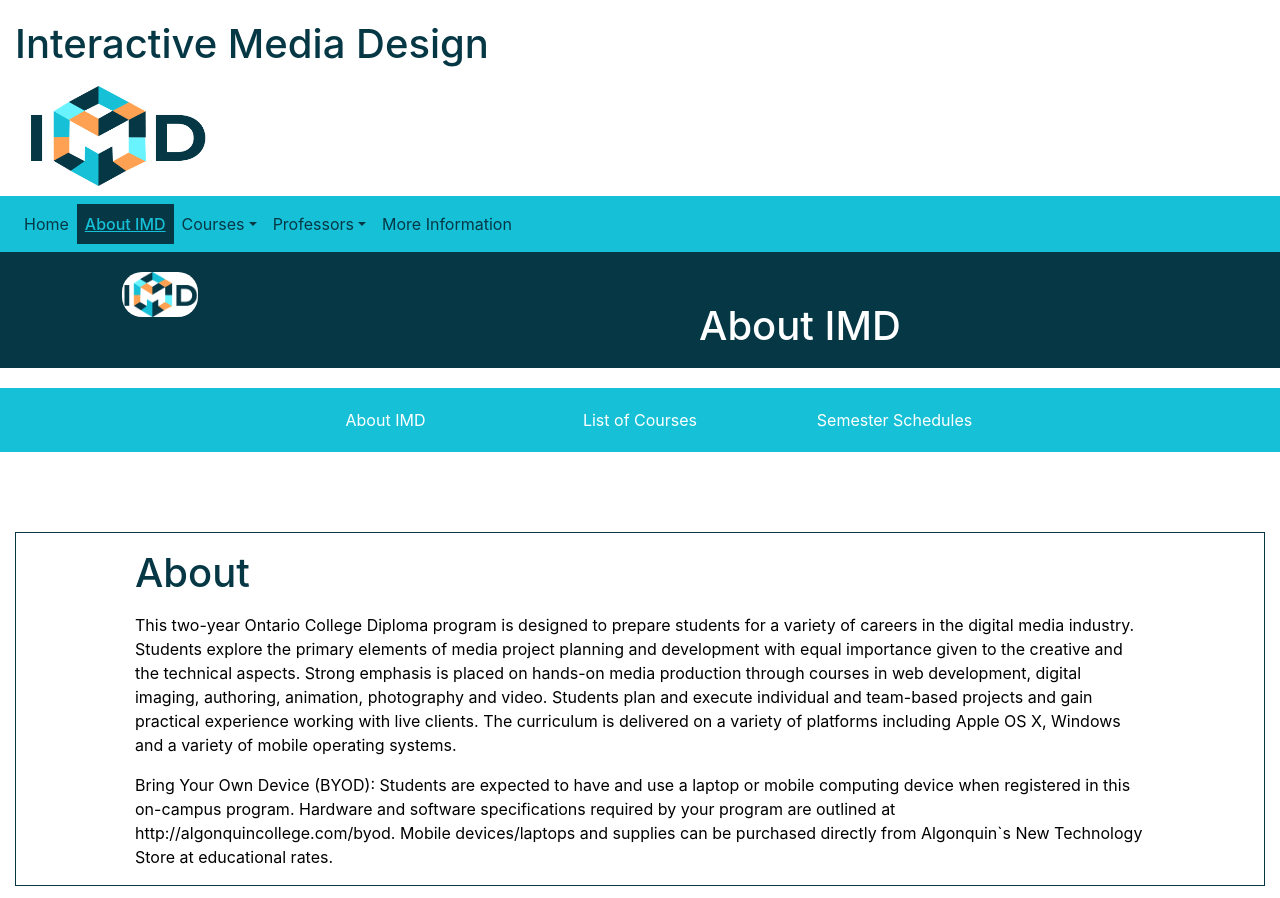
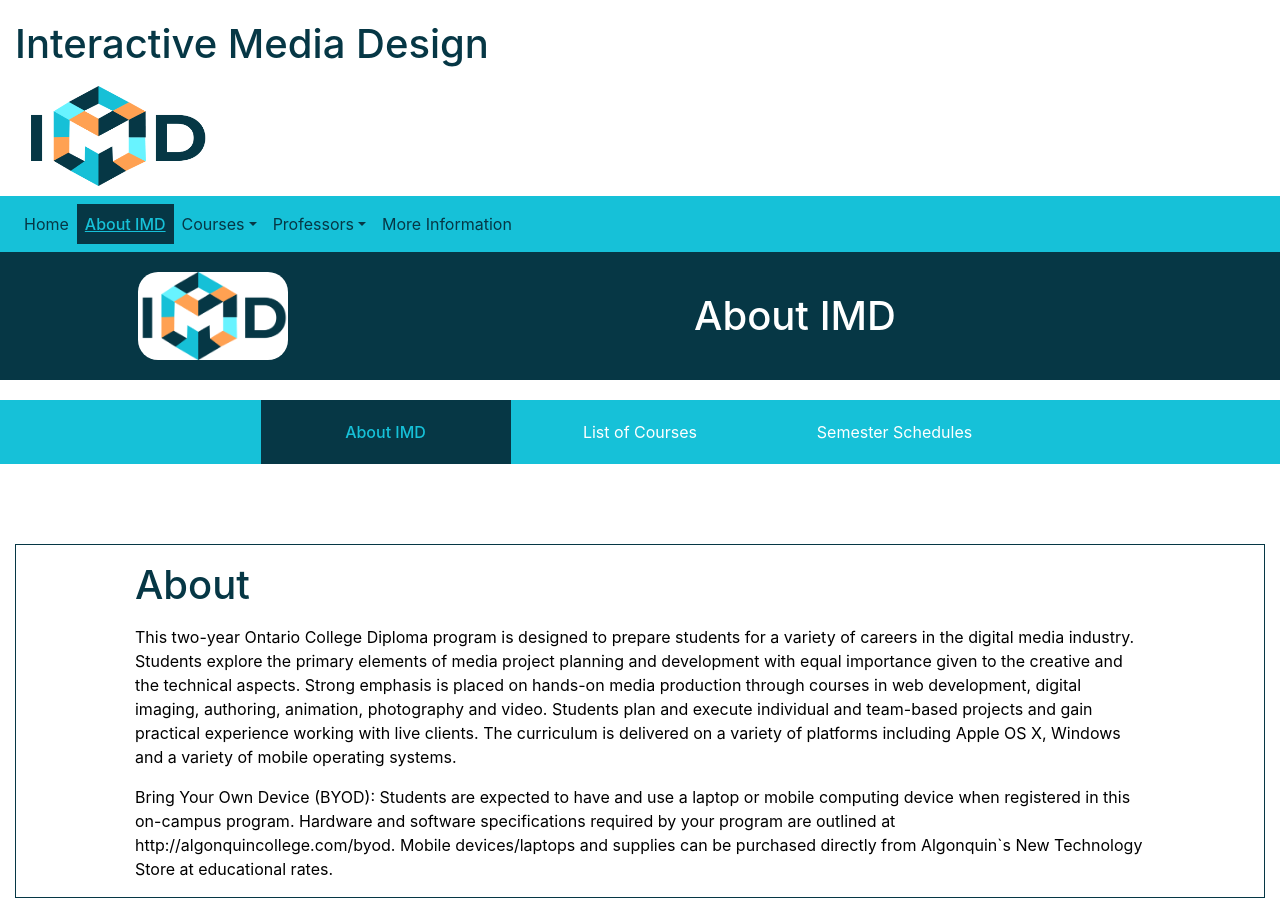
Before and after one commit to MTM6330-F17/meme-team-final-project, a website: page about.html in a window 1280 px wide. Shown: the top 898 px of the page. Drawn offline with nearby package versions, Linux system fonts and the light colour scheme.

Commit message:
updte sass

```diff
--- a/about.html
+++ b/about.html
@@ -90,7 +90,7 @@
     <!--COURSE INFO -->
     <div class="row outline-header">
       <div class="col-lg-12 courseNav">
-        <div class="infoPara submenu" id="about">About IMD</div>
+        <div class="infoPara submenu selected" id="about">About IMD</div>
         <div class="infoList submenu" id="IMDcourseList">List of Courses</div>
         <div class="infoPara submenu" id="scheduleList">Semester Schedules</div>
       </div>
--- a/scss/main.scss
+++ b/scss/main.scss
@@ -113,14 +113,19 @@ font-size: 25px;
 }
 
 .header-img{
-  margin-top: 15px;
-  width: 100%;
+  width: 30%;
   height: auto;
 }
 
 .about{
   background-color: $white;
   border-radius: 20px;
+  @include media-breakpoint-up(md){
+    width: 150px;
+  }
+  @include media-breakpoint-up(lg){
+    width: 150px;
+  }
 }
 //INDEX SASS
 .circle {
@@ -192,7 +197,7 @@ width: 20%
 .courses-header {
   background-color: $dark-blue;
   margin-bottom: 20px;
-  padding-bottom: 10px;
+  padding: 20px;
   text-align: center;
 
   h1 {
@@ -209,9 +214,6 @@ width: 20%
   @include media-breakpoint-up(md) {
     height: 100%;
     text-align: none;
-  }
-  img{
-      margin-top:20px;
   }
 
 }
@@ -250,7 +252,7 @@ width: 20%
 }
 
 .header-outline-title{
-  padding-top: 7%;
+  padding-top: 20px;
 }
 
 .courseNav {
```
Also changed, not shown: css/min/main.css.
